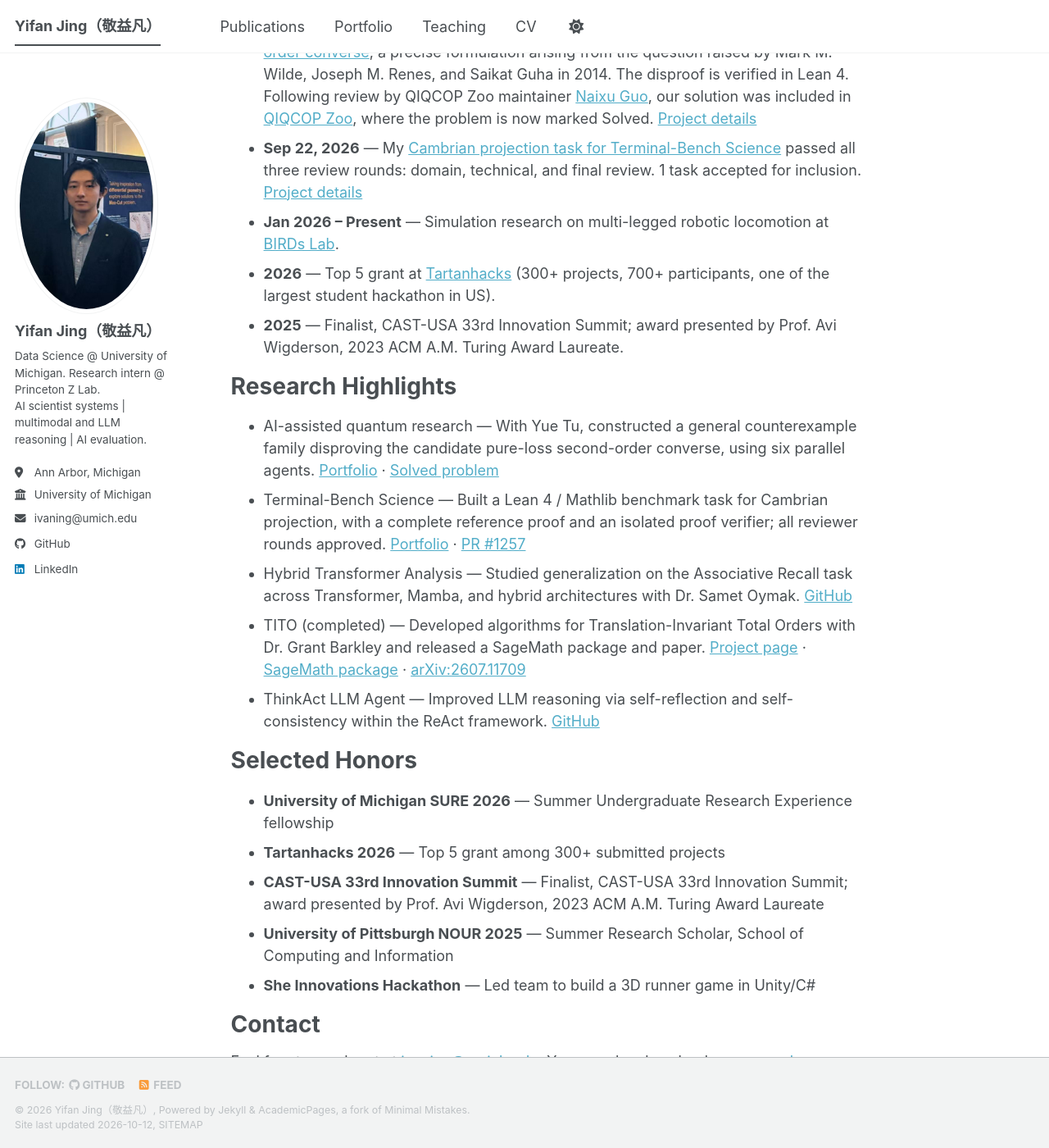
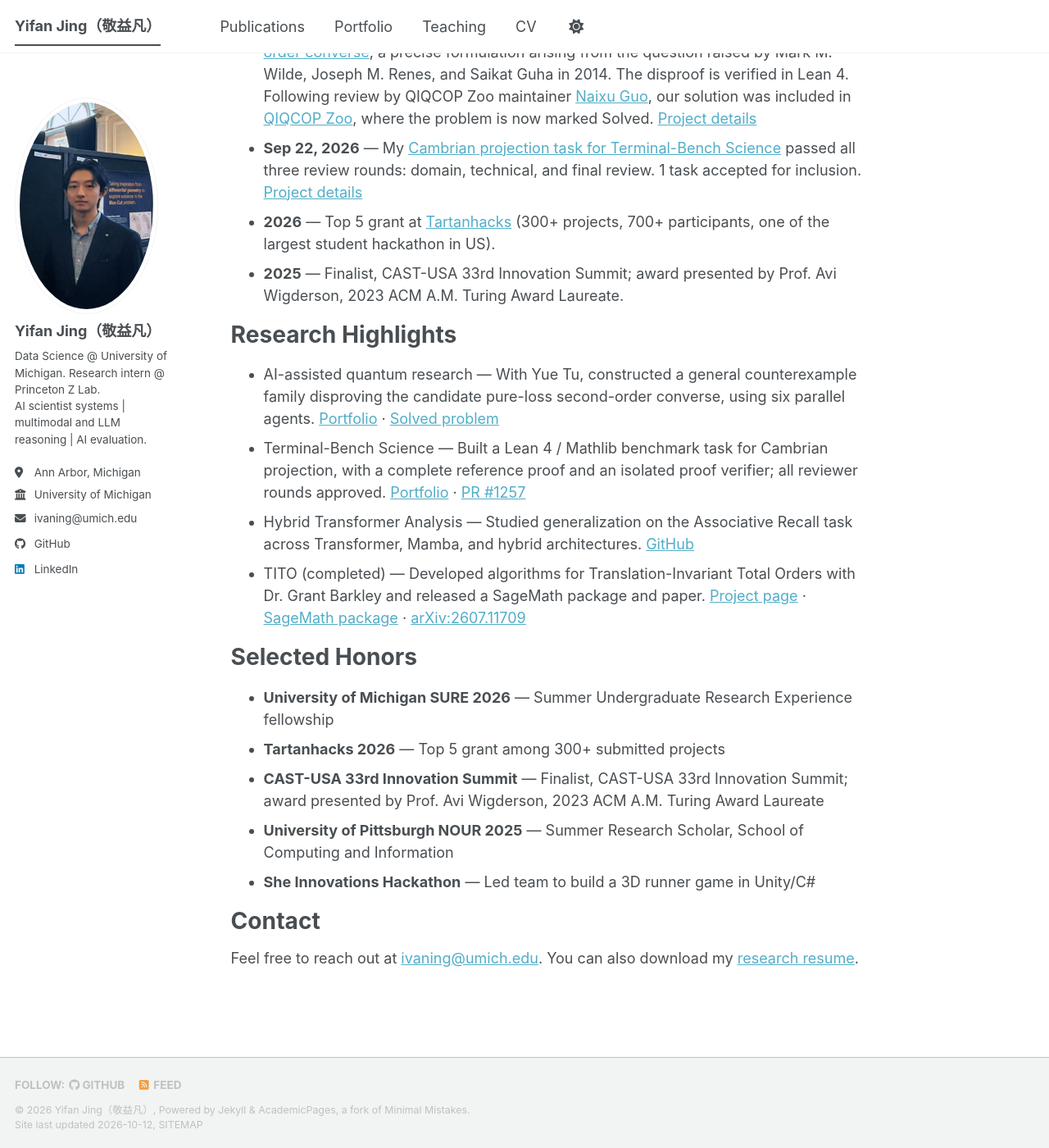
Before and after one commit to Ivann1242/Ivan, a Jekyll site: the page built from _pages/about.md, in a window 1280 px wide and 1400 px high, scrolled down 739 px. Shown: the whole window at 82% size. Built offline with Jekyll 4.4.1, drawn with Linux system fonts in a browser that asks for light colours; a script bundle is joined from its source files by our own code; library files that are not in the unit come from our copies.

Commit message:
Trim homepage news and research highlights

```diff
--- a/_pages/about.md
+++ b/_pages/about.md
@@ -22,7 +22,6 @@ News
 ======
 * **Sep 23, 2026** — Resolved a previously unsolved formulation of a 12-year-old open problem in quantum communication. Working with Yue Tu and six parallel AI agents, I constructed a general family of counterexamples to the [candidate pure-loss second-order converse](https://qiqc-op.com/problem/op_89fb664ba06ba5de/), a precise formulation arising from the question raised by Mark M. Wilde, Joseph M. Renes, and Saikat Guha in 2014. The disproof is verified in Lean 4. Following review by QIQCOP Zoo maintainer [Naixu Guo](https://github.com/Naixu-Guo/quantum-open-problems/pull/99), our solution was included in [QIQCOP Zoo](https://qiqc-op.com/problem/op_89fb664ba06ba5de/), where the problem is now marked Solved. [Project details]({{ site.baseurl }}/portfolio/2026-pure-loss-counterexample/)
 * **Sep 22, 2026** — My [Cambrian projection task for Terminal-Bench Science](https://github.com/harbor-framework/terminal-bench-science/pull/1257) passed all three review rounds: domain, technical, and final review. 1 task accepted for inclusion. [Project details]({{ site.baseurl }}/portfolio/2026-terminal-bench-science/)
-* **Jan 2026 – Present** — Simulation research on multi-legged robotic locomotion at [BIRDs Lab](https://www.birds.eecs.umich.edu/).
 * **2026** — Top 5 grant at [Tartanhacks](https://github.com/danielryang/spaceoverflow) (300+ projects, 700+ participants, one of the largest student hackathon in US).
 * **2025** — Finalist, CAST-USA 33rd Innovation Summit; award presented by Prof. Avi Wigderson, 2023 ACM A.M. Turing Award Laureate.
 
@@ -30,9 +29,8 @@ Research Highlights
 ======
 * AI-assisted quantum research — With Yue Tu, constructed a general counterexample family disproving the candidate pure-loss second-order converse, using six parallel agents. [Portfolio]({{ site.baseurl }}/portfolio/2026-pure-loss-counterexample/) · [Solved problem](https://qiqc-op.com/problem/op_89fb664ba06ba5de/)
 * Terminal-Bench Science — Built a Lean 4 / Mathlib benchmark task for Cambrian projection, with a complete reference proof and an isolated proof verifier; all reviewer rounds approved. [Portfolio]({{ site.baseurl }}/portfolio/2026-terminal-bench-science/) · [PR #1257](https://github.com/harbor-framework/terminal-bench-science/pull/1257)
-* Hybrid Transformer Analysis — Studied generalization on the Associative Recall task across Transformer, Mamba, and hybrid architectures with Dr. Samet Oymak. [GitHub](https://github.com/Ivann1242/Analysis-AR-problem)
+* Hybrid Transformer Analysis — Studied generalization on the Associative Recall task across Transformer, Mamba, and hybrid architectures. [GitHub](https://github.com/Ivann1242/Analysis-AR-problem)
 * TITO (completed) — Developed algorithms for Translation-Invariant Total Orders with Dr. Grant Barkley and released a SageMath package and paper. [Project page](https://lsa.umich.edu/math/undergraduates/research-and-career-opportunities/research/LoGM/projects.html) · [SageMath package](https://github.com/emmaycl/TITO_Explore_package) · [arXiv:2607.11709](https://arxiv.org/abs/2607.11709)
-* ThinkAct LLM Agent — Improved LLM reasoning via self-reflection and self-consistency within the ReAct framework. [GitHub](https://github.com/Ivann1242/ThinkAct)
 
 Selected Honors
 ======
```
